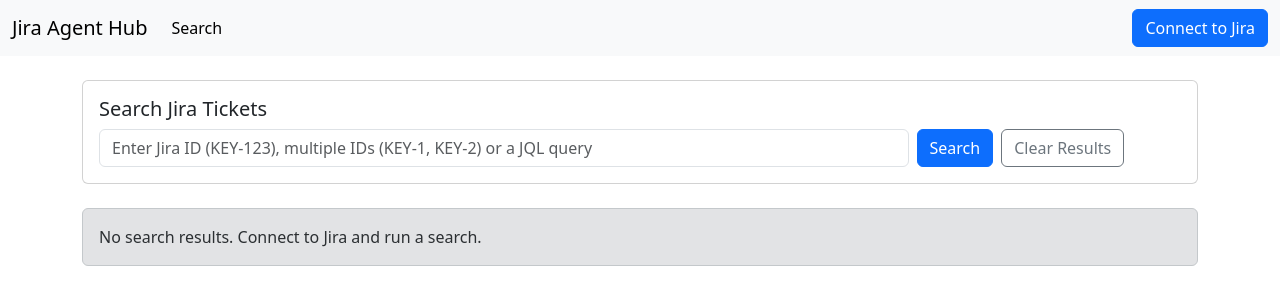
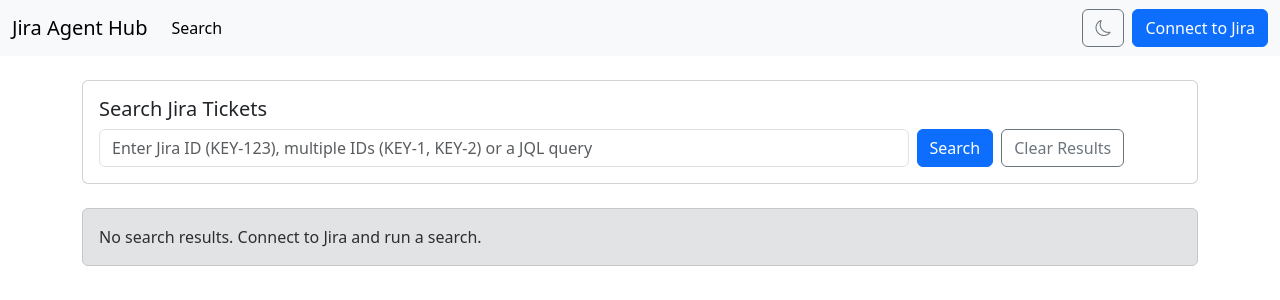
Before and after one commit to santos-k/jira-agent-hub, a Flask app: page / in a window 1280 px wide. Shown: the top 300 px of the page. Run offline with Flask 2, Linux system fonts and the light colour scheme; some libraries are stand-ins or nearby versions.

Commit message:
add theme toggle functionality with dark/light mode support

```diff
--- /dev/null
+++ b/static/js/theme.js
@@ -0,0 +1,32 @@
+// Dark/Light mode toggle for Bootstrap
+// Uses localStorage to persist theme
+
+document.addEventListener('DOMContentLoaded', function () {
+  const themeBtn = document.getElementById('themeToggleBtn');
+  const themeIcon = document.getElementById('themeIcon');
+  const themeLink = document.getElementById('bootstrapTheme');
+  const darkHref = 'https://cdn.jsdelivr.net/npm/bootstrap-dark-5@1.1.3/dist/css/bootstrap-dark.min.css';
+  const lightHref = 'https://cdn.jsdelivr.net/npm/bootstrap@5.3.2/dist/css/bootstrap.min.css';
+
+  function setTheme(mode) {
+    if (mode === 'dark') {
+      themeLink.href = darkHref;
+      themeIcon.className = 'bi bi-sun';
+      document.body.classList.add('bg-dark', 'text-light');
+    } else {
+      themeLink.href = lightHref;
+      themeIcon.className = 'bi bi-moon';
+      document.body.classList.remove('bg-dark', 'text-light');
+    }
+    localStorage.setItem('theme', mode);
+  }
+
+  // On load, apply saved theme
+  const savedTheme = localStorage.getItem('theme') || 'light';
+  setTheme(savedTheme);
+
+  themeBtn.addEventListener('click', function () {
+    const current = localStorage.getItem('theme') === 'dark' ? 'light' : 'dark';
+    setTheme(current);
+  });
+});
--- a/templates/base.html
+++ b/templates/base.html
@@ -4,7 +4,10 @@
     <meta charset="utf-8">
     <meta name="viewport" content="width=device-width, initial-scale=1">
     <title>Jira Agent Hub</title>
-    <link href="https://cdn.jsdelivr.net/npm/bootstrap@5.3.2/dist/css/bootstrap.min.css" rel="stylesheet">
+    <link href="https://cdn.jsdelivr.net/npm/bootstrap@5.3.2/dist/css/bootstrap.min.css" rel="stylesheet" id="bootstrapTheme">
+    <!-- Bootstrap Dark theme (loaded via JS) -->
+    <!-- Bootstrap Icons -->
+    <link rel="stylesheet" href="https://cdn.jsdelivr.net/npm/bootstrap-icons@1.11.3/font/bootstrap-icons.css">
     <link href="/static/css/style.css" rel="stylesheet">
   </head>
   <body>
@@ -22,6 +25,10 @@
           </ul>
 
           <div class="d-flex align-items-center">
+            <!-- Theme toggle button -->
+            <button id="themeToggleBtn" class="btn btn-outline-secondary me-2" title="Toggle theme">
+              <span id="themeIcon" class="bi bi-moon"></span>
+            </button>
             {% if session.get('jira_connected') %}
             <div class="dropdown">
               <button class="btn btn-secondary rounded-circle user-avatar" id="userDropdown" data-bs-toggle="dropdown" aria-expanded="false">{{ session.get('user_initials') }}</button>
@@ -63,5 +70,7 @@
 
     <script src="https://cdn.jsdelivr.net/npm/bootstrap@5.3.2/dist/js/bootstrap.bundle.min.js"></script>
     <script src="/static/js/main.js"></script>
+    <!-- Theme toggle script -->
+    <script src="{{ url_for('static', filename='js/theme.js') }}"></script>
   </body>
 </html>
```
